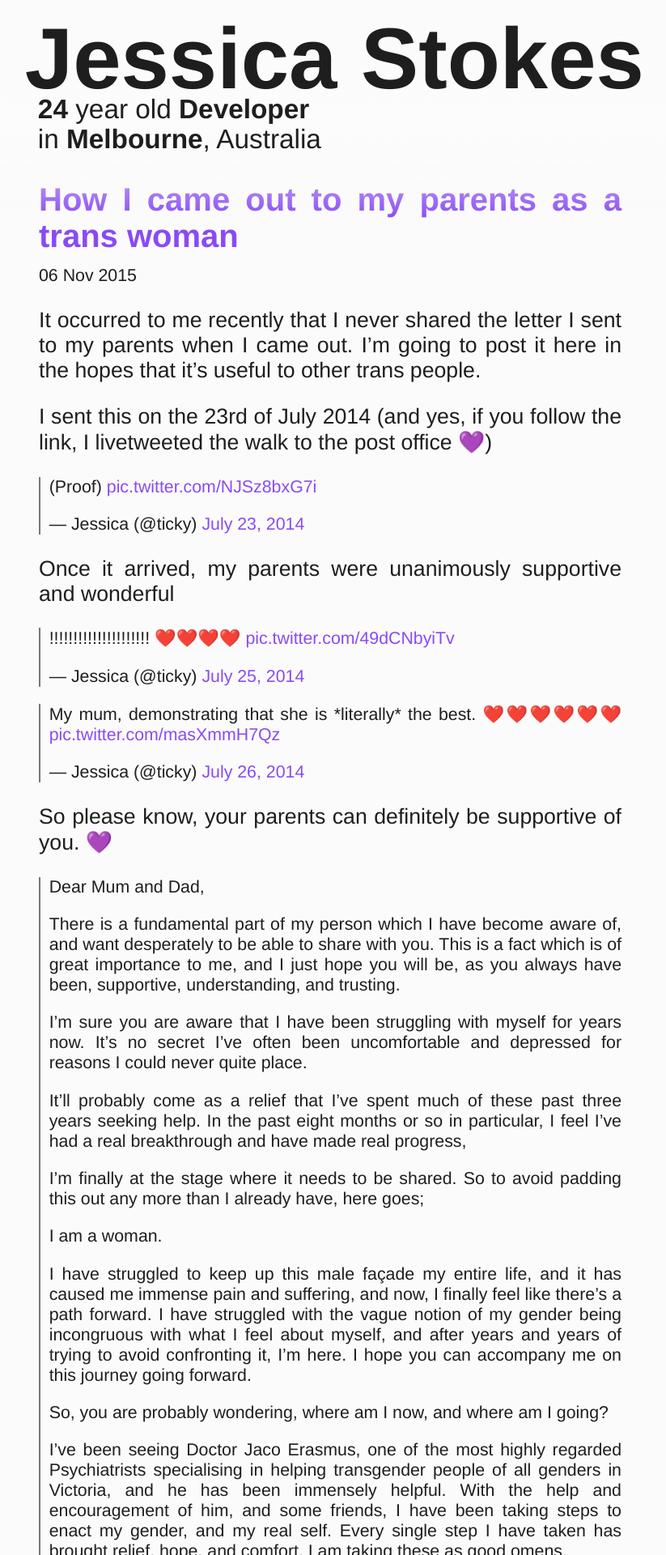
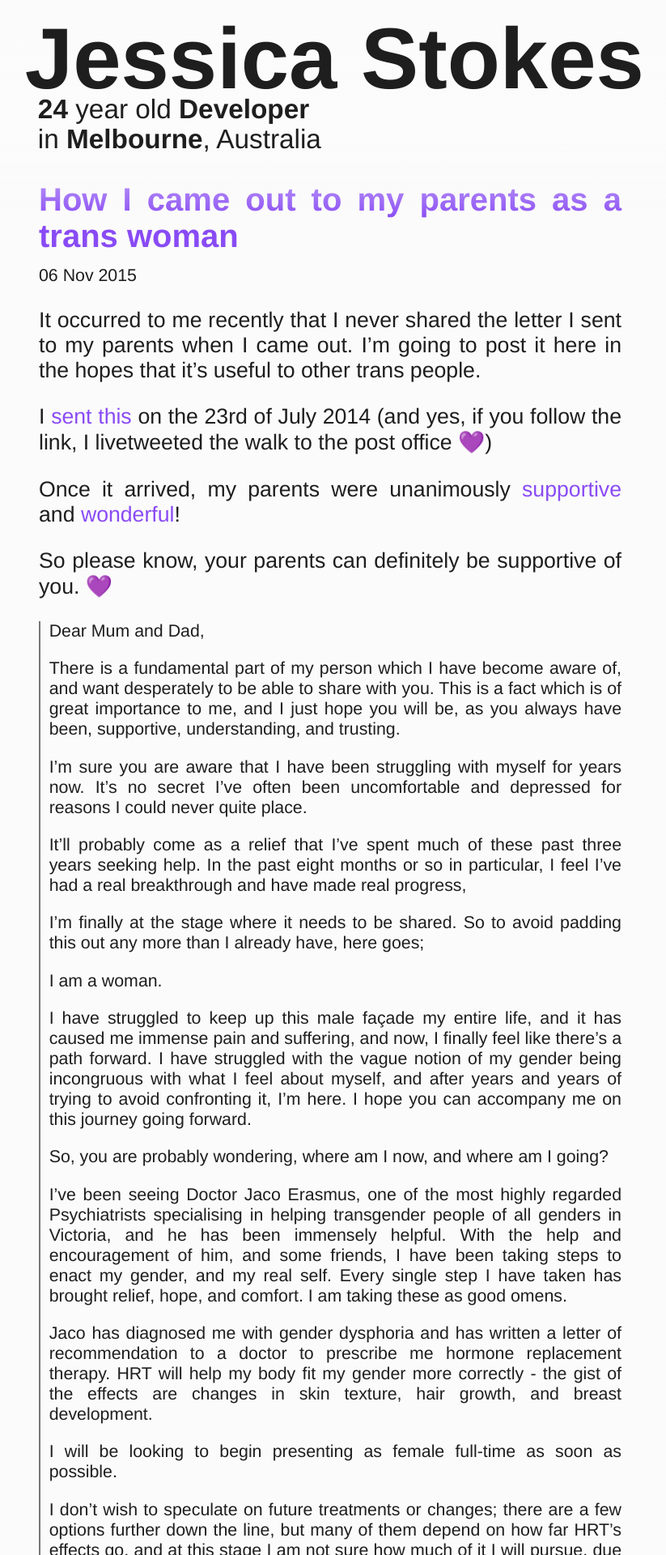
Before and after one commit to ticky/jessicastokes.net, a Jekyll site: the page built from _posts/2015-11-06-coming-out-as-trans.markdown, in a window 1280 px wide. Shown: the top 1920 px of the page at 81% size, without its empty margins (232-1055 px from the left). Built offline with Jekyll 4.4.1, drawn with Linux system fonts in a browser that asks for light colours; comment, search, counter and statistics services are not loaded.

Commit message:
Remove twitter widget requirement (CSP is hard)

```diff
--- a/_layouts/default.html
+++ b/_layouts/default.html
@@ -23,6 +23,5 @@
 
       {% include copyright.html %}
     </div>
-    <script src="/scripts/twitter.js"></script>
   </body>
 </html>
--- a/_posts/2015-11-06-coming-out-as-trans.markdown
+++ b/_posts/2015-11-06-coming-out-as-trans.markdown
@@ -7,18 +7,9 @@ categories: meta identity personal trans transgender
 
 It occurred to me recently that I never shared the letter I sent to my parents when I came out. I'm going to post it here in the hopes that it's useful to other trans people.
 
-I sent this on the 23rd of July 2014 (and yes, if you follow the link, I livetweeted the walk to the post office 💜)
+I [sent this](https://twitter.com/ticky/status/491830156349026305) on the 23rd of July 2014 (and yes, if you follow the link, I livetweeted the walk to the post office 💜)
 
-<div>
-<blockquote class="twitter-tweet" data-conversation="none" lang="en"><p lang="en" dir="ltr">(Proof) <a href="http://t.co/NJSz8bxG7i">pic.twitter.com/NJSz8bxG7i</a></p>&mdash; Jessica (@ticky) <a href="https://twitter.com/ticky/status/491830156349026305">July 23, 2014</a></blockquote>
-</div>
-
-Once it arrived, my parents were unanimously supportive and wonderful
-
-<div>
-<blockquote class="twitter-tweet" data-conversation="none" lang="en"><p lang="und" dir="ltr">!!!!!!!!!!!!!!!!!!!!! ❤️❤️❤️❤️ <a href="http://t.co/49dCNbyiTv">pic.twitter.com/49dCNbyiTv</a></p>&mdash; Jessica (@ticky) <a href="https://twitter.com/ticky/status/492626215006511104">July 25, 2014</a></blockquote>
-<blockquote class="twitter-tweet" data-conversation="none" lang="en"><p lang="en" dir="ltr">My mum, demonstrating that she is *literally* the best. ❤️❤️❤️❤️❤️❤️ <a href="http://t.co/masXmmH7Qz">pic.twitter.com/masXmmH7Qz</a></p>&mdash; Jessica (@ticky) <a href="https://twitter.com/ticky/status/492836373842251776">July 26, 2014</a></blockquote>
-</div>
+Once it arrived, my parents were unanimously [supportive](https://twitter.com/ticky/status/492626215006511104) and [wonderful](https://twitter.com/ticky/status/492836373842251776)!
 
 So please know, your parents can definitely be supportive of you. 💜
 
--- a/css/style.css
+++ b/css/style.css
@@ -207,10 +207,6 @@ blockquote {
   font-size: .8em;
 }
 
-.twitter-tweet.twitter-tweet-rendered {
-  margin: 0 auto;
-}
-
 code,
 pre {
   font-family: Menlo, Monaco, Consolas, "Courier New", monospace;
--- a/scripts/twitter.js
+++ /dev/null
@@ -1,6 +0,0 @@
-var script;
-if (document.querySelectorAll && document.querySelectorAll('.twitter-tweet').length > 0) {
-  script = document.createElement('script');
-  script.src = '//platform.twitter.com/widgets.js';
-  document.body.appendChild(script);
-}
```
